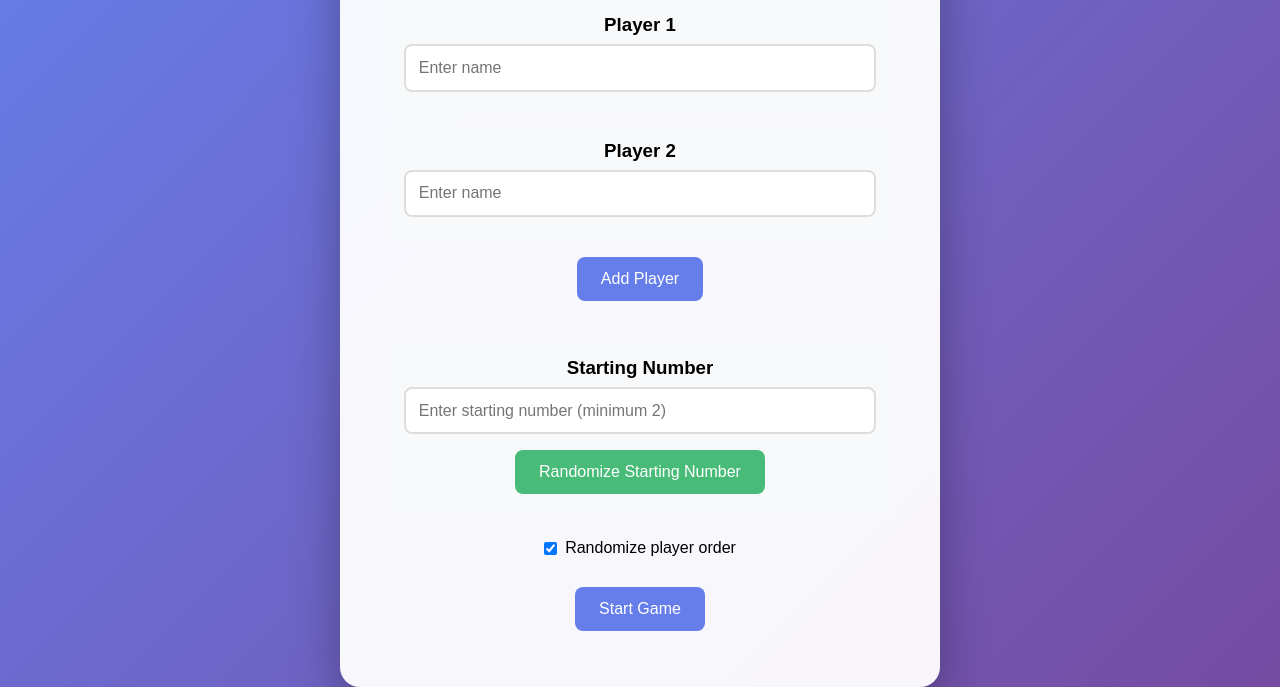
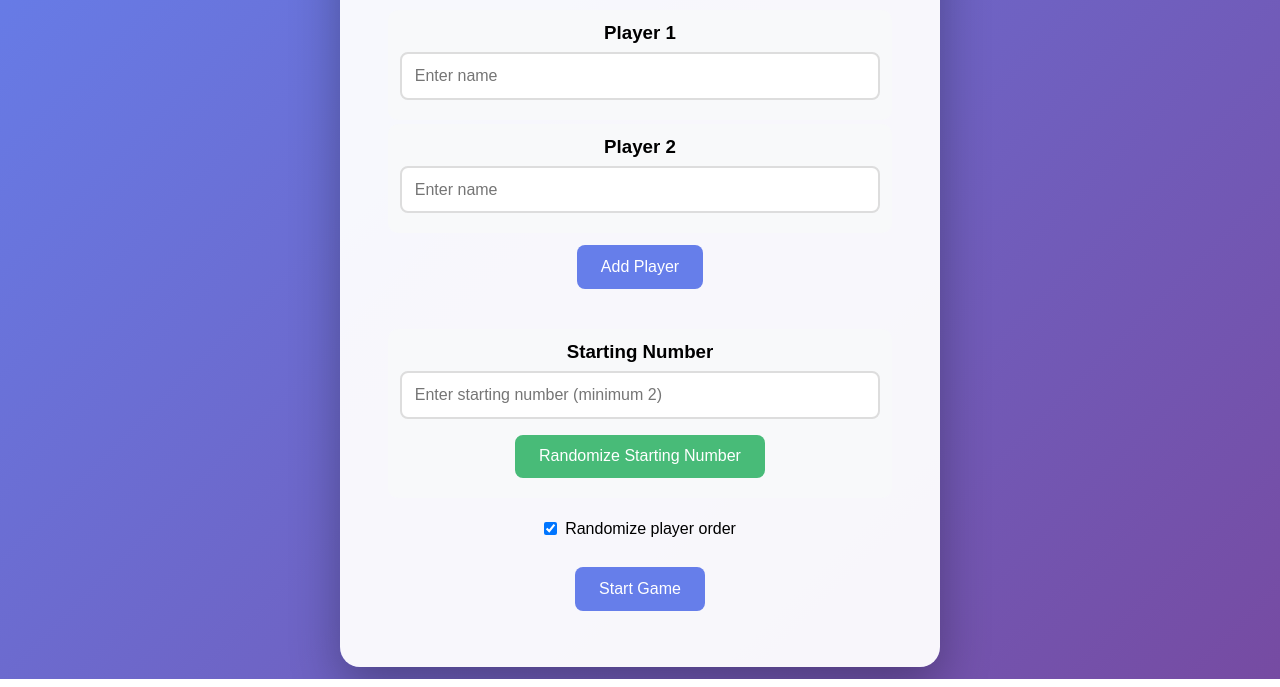
Before and after one commit to chongzluong/bombaaa, a plain HTML site: page index.html in a window 1280 px wide. Shown: the part 121-808 px from the top of the page. Drawn offline with Linux system fonts and the light colour scheme.

Commit message:
Reducing padding between players in intro page

```diff
--- a/styles/main.css
+++ b/styles/main.css
@@ -59,8 +59,8 @@ h1 {
 
 /* Player setup */
 .player-setup {
-    margin: 0.5rem 0;
-    padding: 1rem;
+    margin: 0.25rem 0;
+    padding: 0.75rem;
     background: #f8f9fa;
     border-radius: 10px;
 }
```
